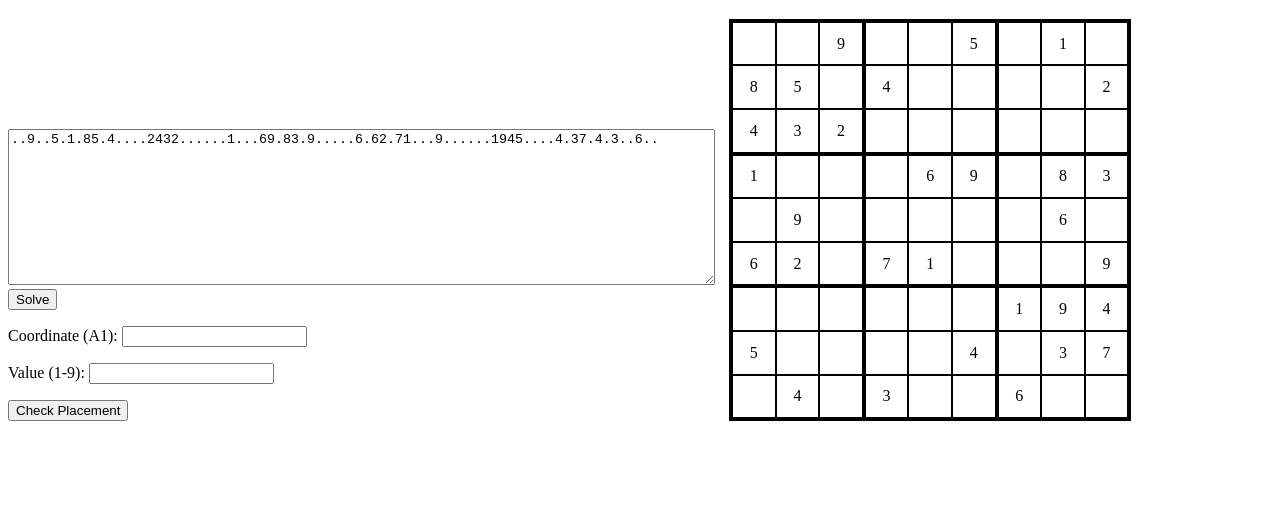
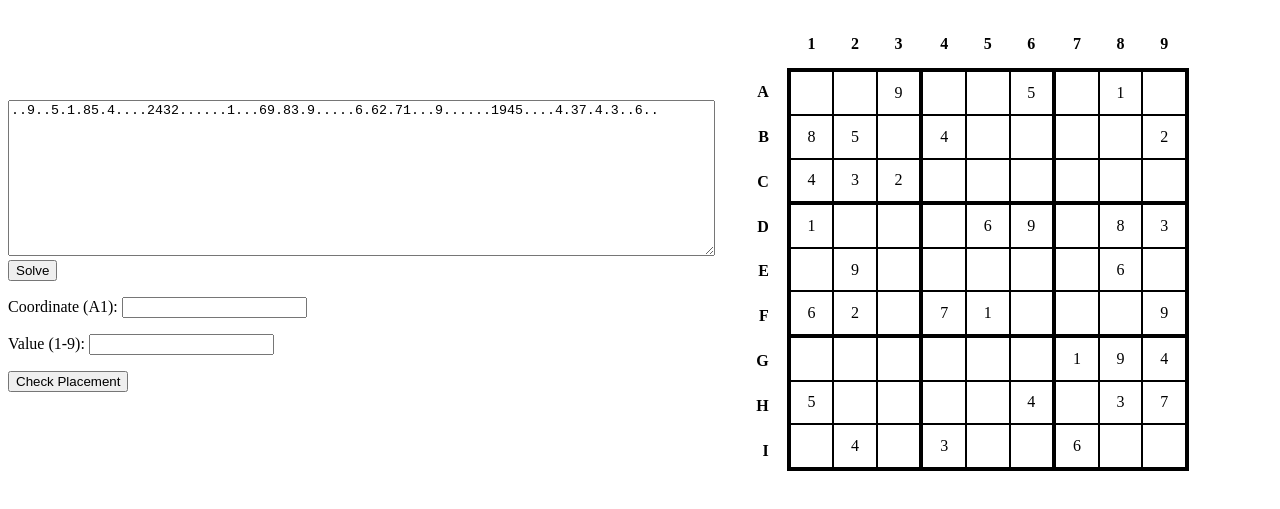
Before and after one commit to freeCodeCamp/boilerplate-project-sudoku-solver, a website: page views/index.html in a window 1280 px wide. Shown: the part 61-570 px from the top of the page. Drawn offline with Linux system fonts and the light colour scheme.

Commit message:
Modified index.html and style.css to allow for x and y axis legends on sudoku grid

```diff
--- a/public/style.css
+++ b/public/style.css
@@ -9,6 +9,7 @@ code {
 
 .form-container {
   max-width: 95%;
+  align-self: flex-start;
 }
 
 textarea {
@@ -25,8 +26,14 @@ textarea {
   margin-left: 10px;
 }
 
+#sudoku-grid-container {
+  display: flex;
+  flex-direction: row;
+  margin-left: 20px;
+}
+
 #sudoku-grid {
-  margin-left: 20px;
+  margin-left: 10px;
   text-align: center;
   display: inline;
 }
@@ -39,6 +46,35 @@ textarea {
 td {
   border: 1px solid;
   padding: 0.3em;
+}
+
+.yAxisLegend {
+  margin-top: 50px;
+  text-align: right;
+  font-weight: bold;
+}
+
+.yAxisLegend tr td {
+  border: 1px solid rgba(0,0,0,0);
+  width: 2em;
+  height: 1.95em;
+}
+
+.xAxisLegend {
+  border: 3px solid rgba(0,0,0,0);
+  border-spacing: 0;
+  font-weight: bold;
+}
+
+.xAxisLegend tr td {
+  border: 1px solid rgba(0,0,0,0);
+  width: 2em;
+  height: 2em;
+  text-align: center;
+}
+
+.xAxisLegend tr td:nth-of-type(3n) {
+  border-right: 3px solid rgba(0,0,0,0);
 }
 
 .sudoku-input {
@@ -62,6 +98,6 @@ td {
   }
 
   .form-container {
-    align-self: flex-end;
+    align-self: center;
   }
 }
--- a/views/index.html
+++ b/views/index.html
@@ -35,7 +35,53 @@
         </form>
         <span id="error"></span>
       </div>
+
+        <div id="sudoku-grid-container">
+        <div>
+          <table class="yAxisLegend">
+            <tr>
+              <td>A</td>
+            </tr>
+            <tr>
+              <td>B</td>
+            </tr>
+            <tr>
+              <td>C</td>
+            </tr>
+            <tr>
+              <td>D</td>
+            </tr>
+            <tr>
+              <td>E</td>
+            </tr>
+            <tr>
+              <td>F</td>
+            </tr>
+            <tr>
+              <td>G</td>
+            </tr>
+            <tr>
+              <td>H</td>
+            </tr>
+            <tr>
+              <td>I</td>
+            </tr>
+          </table>
+        </div>
         <div id="sudoku-grid">
+          <table class="xAxisLegend">
+            <tr>
+              <td>1</td>
+              <td>2</td>
+              <td>3</td>
+              <td>4</td>
+              <td>5</td>
+              <td>6</td>
+              <td>7</td>
+              <td>8</td>
+              <td>9</td>
+            </tr>
+          </table>
           <table class="grid">
             <tbody>
               <tr>
@@ -303,6 +349,7 @@
           </table>
         </div>
       </div>
+    </div>
   </body>
   <script type="module" src="../public/index.js"></script>
 </html>
```
Lines whose indentation alone changed are shown as unchanged.
